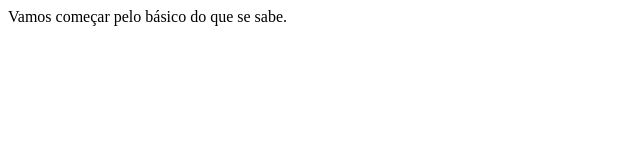
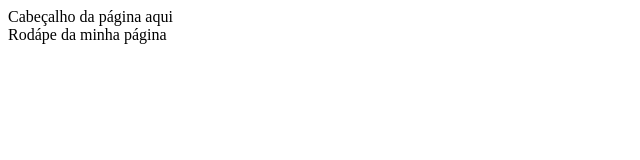
Before and after one commit to Francisco-Junior2021/Primeiro-Reposit-rio, a plain HTML site: page index.html in a window 1280 px wide. Shown: the whole page, without its empty margins (0-640 px from the left). Drawn offline with Linux system fonts and the light colour scheme.

Commit message:
Adicionando cabeçalho e rodapé da página

```diff
--- a/index.html
+++ b/index.html
@@ -5,6 +5,10 @@
     <meta charset="utf-8">
   </head>
   <body>
-    Vamos começar pelo básico do que se sabe.
+    <header>Cabeçalho da página aqui</header>
+    <footer>Rodápe da minha página</footer>
+
+
+
   </body>
 </html>
```
